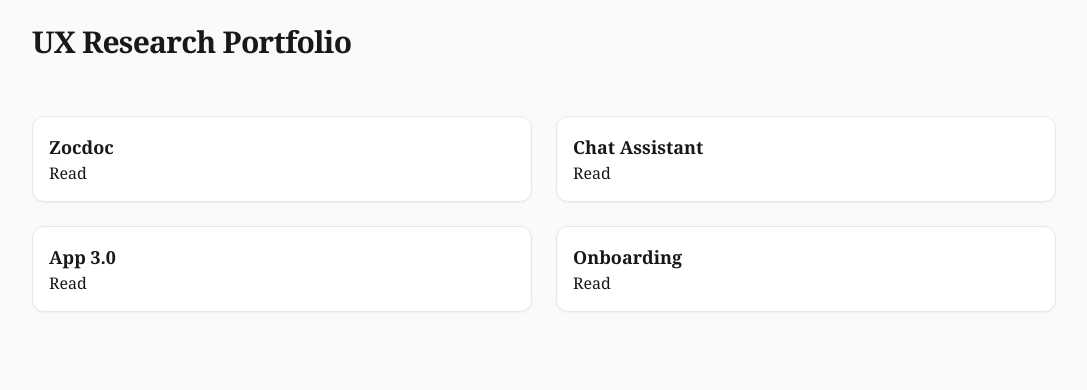
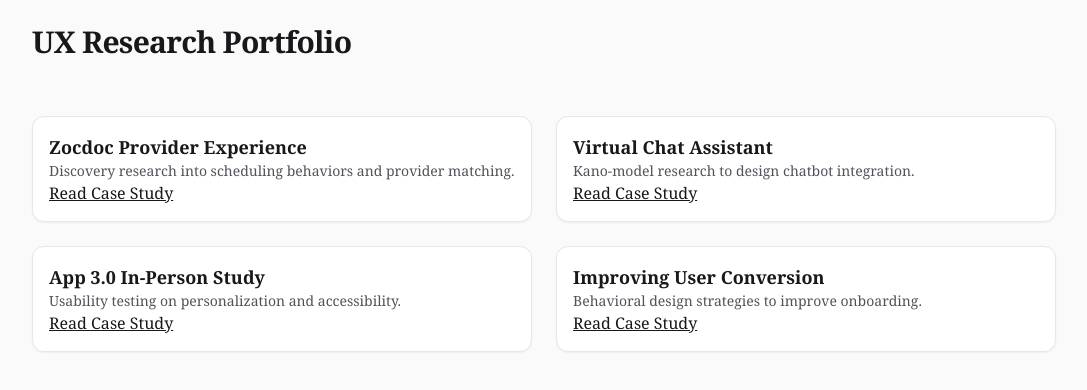
Before and after one commit to thomas-graham79/thomas-graham-site, a Next.js app: page / in a window 1280 px wide. Shown: the top 390 px of the page, without its empty margins (96-1183 px from the left). Built offline with nearby package versions, Linux system fonts and the light colour scheme.

Commit message:
Update portfolio.tsx

```diff
--- a/pages/portfolio.tsx
+++ b/pages/portfolio.tsx
@@ -8,10 +8,34 @@
       <div className="max-w-5xl mx-auto space-y-8">
         <h2 className="text-3xl font-bold tracking-tight mb-2">UX Research Portfolio</h2>
         <div className="grid grid-cols-1 md:grid-cols-2 gap-6 pt-6">
-          <Card><CardContent className="p-4"><h3 className="text-lg font-semibold">Zocdoc</h3><Link href="/case-studies/zocdoc">Read</Link></CardContent></Card>
-          <Card><CardContent className="p-4"><h3 className="text-lg font-semibold">Chat Assistant</h3><Link href="/case-studies/chat-assistant">Read</Link></CardContent></Card>
-          <Card><CardContent className="p-4"><h3 className="text-lg font-semibold">App 3.0</h3><Link href="/case-studies/app-3">Read</Link></CardContent></Card>
-          <Card><CardContent className="p-4"><h3 className="text-lg font-semibold">Onboarding</h3><Link href="/case-studies/conversion">Read</Link></CardContent></Card>
+          <Card>
+            <CardContent className="p-4">
+              <h3 className="text-lg font-semibold">Zocdoc Provider Experience</h3>
+              <p className="text-sm text-zinc-600">Discovery research into scheduling behaviors and provider matching.</p>
+              <Link href="/case-studies/zocdoc" className="underline">Read Case Study</Link>
+            </CardContent>
+          </Card>
+          <Card>
+            <CardContent className="p-4">
+              <h3 className="text-lg font-semibold">Virtual Chat Assistant</h3>
+              <p className="text-sm text-zinc-600">Kano-model research to design chatbot integration.</p>
+              <Link href="/case-studies/chat-assistant" className="underline">Read Case Study</Link>
+            </CardContent>
+          </Card>
+          <Card>
+            <CardContent className="p-4">
+              <h3 className="text-lg font-semibold">App 3.0 In-Person Study</h3>
+              <p className="text-sm text-zinc-600">Usability testing on personalization and accessibility.</p>
+              <Link href="/case-studies/app-3" className="underline">Read Case Study</Link>
+            </CardContent>
+          </Card>
+          <Card>
+            <CardContent className="p-4">
+              <h3 className="text-lg font-semibold">Improving User Conversion</h3>
+              <p className="text-sm text-zinc-600">Behavioral design strategies to improve onboarding.</p>
+              <Link href="/case-studies/conversion" className="underline">Read Case Study</Link>
+            </CardContent>
+          </Card>
         </div>
       </div>
     </main>
```
